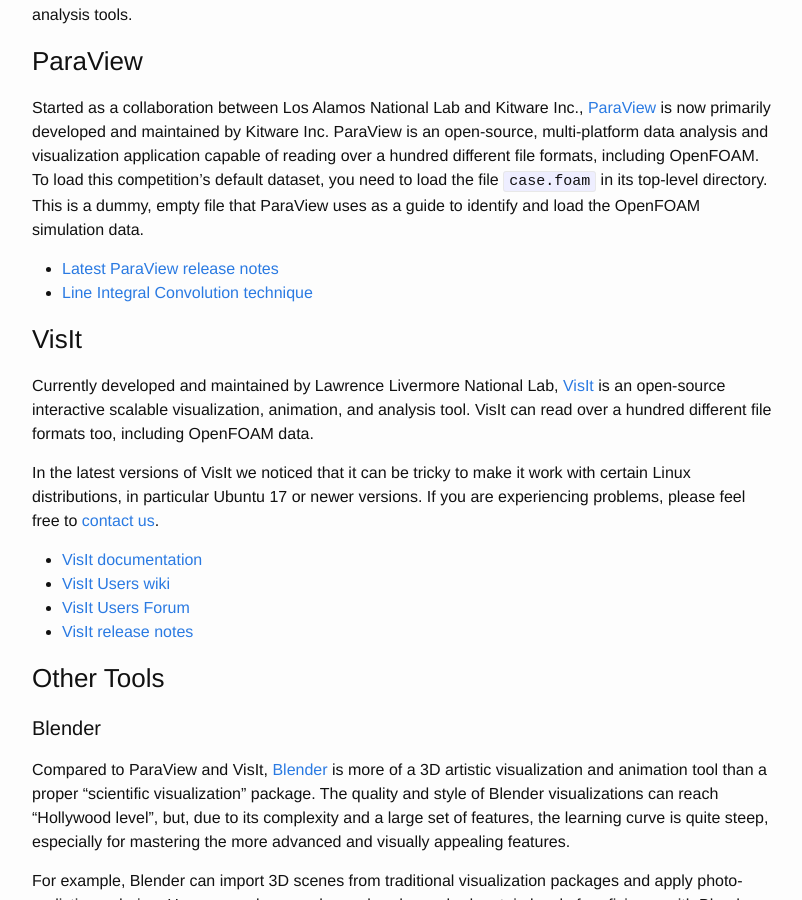
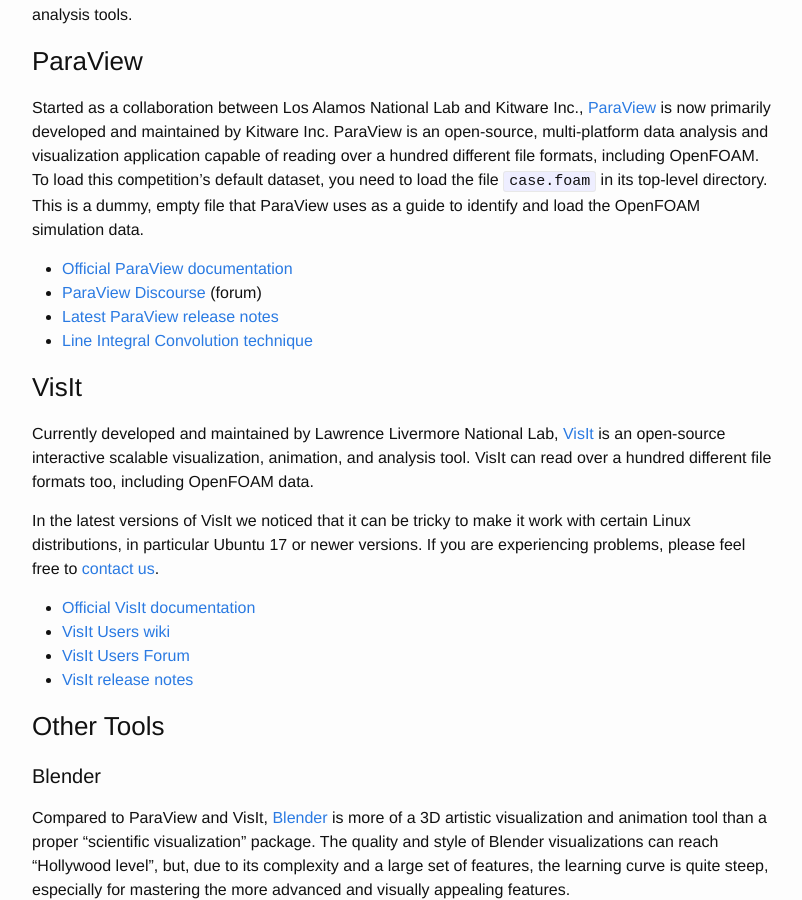
Before and after one commit to ComputeCanada/visualizeThis, a Jekyll site: the page built from _posts/2019-08-20-tools.markdown, in a window 1280 px wide and 900 px high, scrolled down 721 px. Shown: the whole window, without its empty margins (238-1040 px from the left). Built offline with Jekyll 4.4.1, drawn with Linux system fonts in a browser that asks for light colours.

Commit message:
2019-Aug-26 12:39

```diff
--- a/_posts/2019-08-20-tools.markdown
+++ b/_posts/2019-08-20-tools.markdown
@@ -66,6 +66,8 @@
 default dataset, you need to load the file `case.foam` in its top-level directory. This is a dummy, empty
 file that ParaView uses as a guide to identify and load the OpenFOAM simulation data.
 
+* <a href="http://www.paraview.org/documentation" target="_blank">Official ParaView documentation</a>
+* <a href="https://discourse.paraview.org" target="_blank">ParaView Discourse</a> (forum)
 * <a href="https://www.paraview.org/Wiki/ParaView_Release_Notes" target="_blank">Latest ParaView release notes</a>
 * <a href="https://www.paraview.org/Wiki/ParaView/Line_Integral_Convolution" target="_blank">Line
   Integral Convolution technique</a>
@@ -86,7 +88,7 @@
 distributions, in particular Ubuntu 17 or newer versions. If you are experiencing problems, please feel
 free to [contact us](mailto:viz-challenge@westgrid.ca).
 
-* <a href="https://visit-sphinx-github-user-manual.readthedocs.io" target="_blank">VisIt documentation</a>
+* <a href="https://visit-sphinx-github-user-manual.readthedocs.io" target="_blank">Official VisIt documentation</a>
 * <a href="http://www.visitusers.org" target="_blank">VisIt Users wiki</a>
 * <a href="http://www.visitusers.org/forum" target="_blank">VisIt Users Forum</a>
 * <a href="https://wci.llnl.gov/simulation/computer-codes/visit/new" target="_blank">VisIt release notes</a>
```
